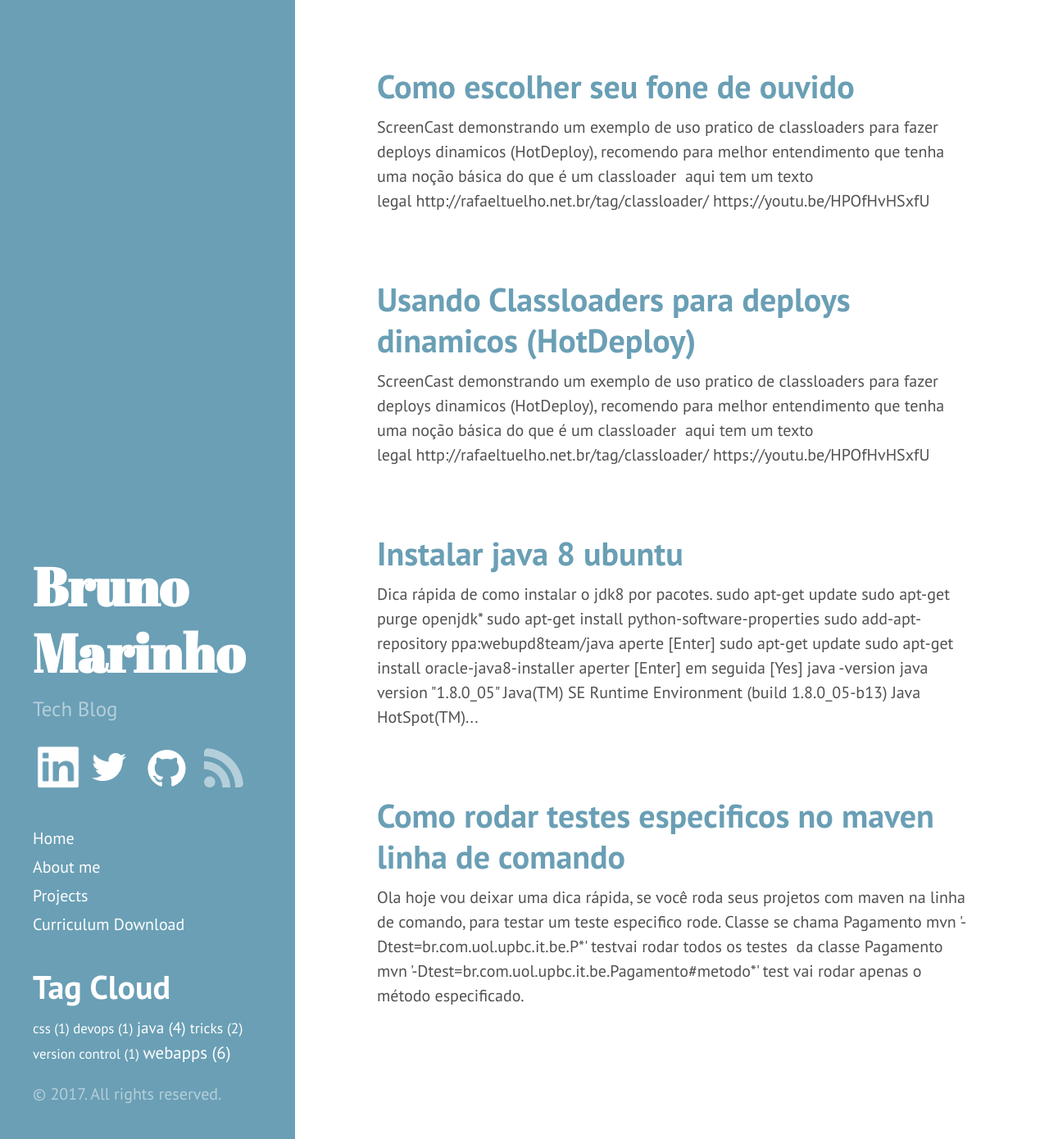
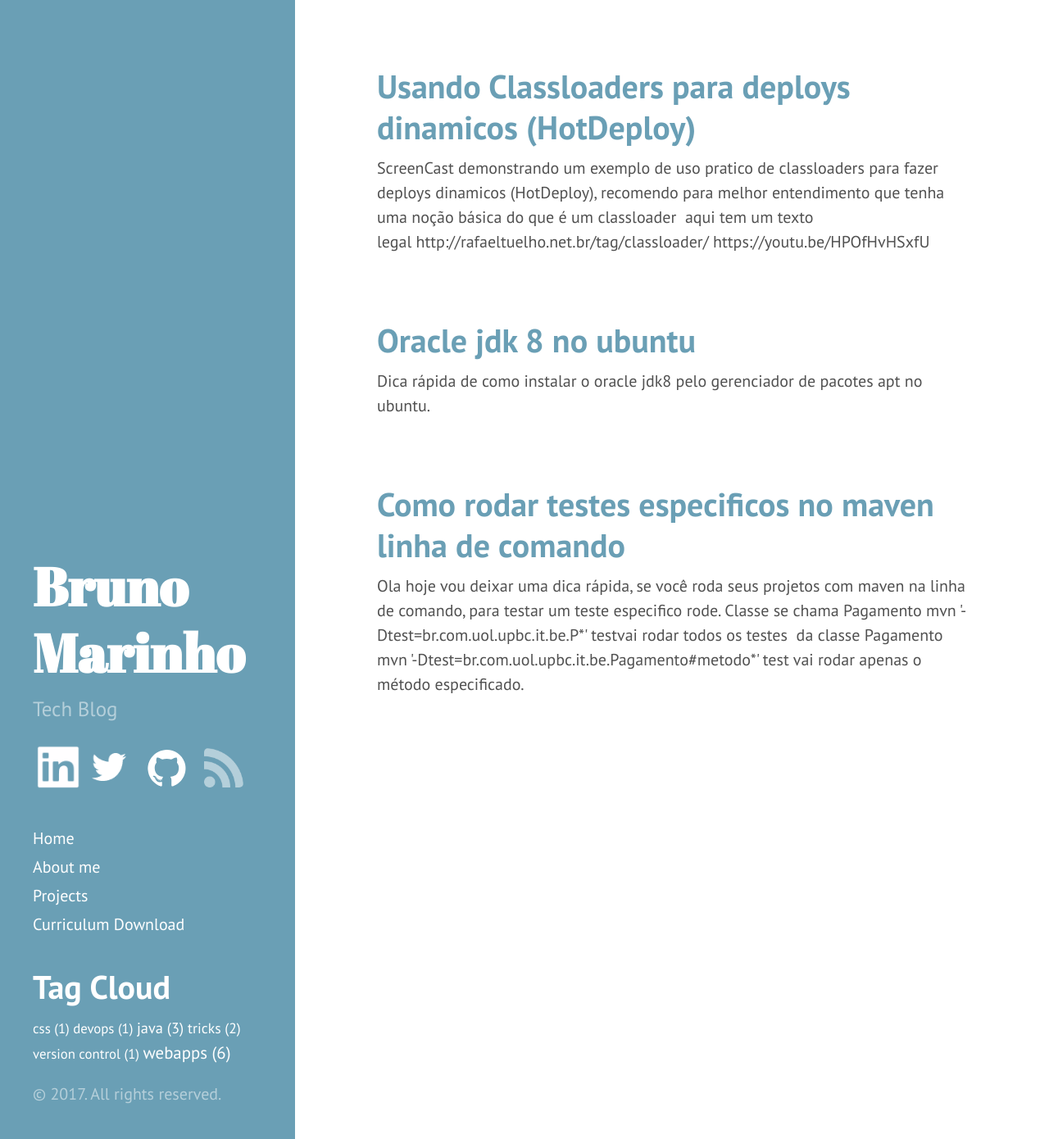
Before and after one commit to bdmstyle/bdmstyle.github.io, a Jekyll site: the page built from java.html, in a window 1280 px wide and 1390 px high. Shown: the whole window at 82% size. Built offline with Jekyll 4.4.1, drawn with Linux system fonts in a browser that asks for light colours.

Commit message:
atualizando oracle jdk8 no ubuntu

```diff
--- a/_posts/2014-06-27-instalar-java-8-ubuntu.html
+++ b/_posts/2014-06-27-instalar-java-8-ubuntu.html
@@ -1,22 +1,12 @@
 ---
 layout: post
-title: Instalar java 8 ubuntu
+title: Oracle jdk 8 no ubuntu
 date: 2014-06-27 13:45:03.000000000 -03:00
 type: post
 published: true
 status: publish
 tags: [java]
 ---
-<p>Dica rápida de como instalar o jdk8 por pacotes.</p>
-<p>sudo apt-get update</p>
-<p>sudo apt-get purge openjdk*</p>
-<p>sudo apt-get install python-software-properties</p>
-<p>sudo add-apt-repository ppa:webupd8team/java</p>
-<p>aperte [Enter]</p>
-<p>sudo apt-get update</p>
-<p>sudo apt-get install oracle-java8-installer</p>
-<p>aperter [Enter] em seguida [Yes]</p>
-<p>java -version</p>
-<p>java version "1.8.0_05"<br />
-Java(TM) SE Runtime Environment (build 1.8.0_05-b13)<br />
-Java HotSpot(TM) Client VM (build 25.5-b02, mixed mode).</p>
+<p>Dica rápida de como instalar o oracle jdk8 pelo gerenciador de pacotes apt no ubuntu.</p>
+
+<script src="https://gist.github.com/bdmstyle/79df4a10f1fd92288b55972f5f6832e8.js"></script>
--- a/_posts/2017-05-13-how-choose-head-phone.html
+++ /dev/null
@@ -1,11 +0,0 @@
----
-layout: post
-title: Como escolher seu fone de ouvido
-date: 2017-05-13 03:55:05.000000000 -03:00
-type: post
-published: true
-status: publish
-tags: [java]
----
-<p>ScreenCast demonstrando um exemplo de uso pratico de classloaders para fazer deploys dinamicos (HotDeploy), recomendo para melhor entendimento que tenha uma noção básica do que é um classloader  aqui tem um texto legal http://rafaeltuelho.net.br/tag/classloader/</p>
-<p>https://youtu.be/HPOfHvHSxfU</p>
```
